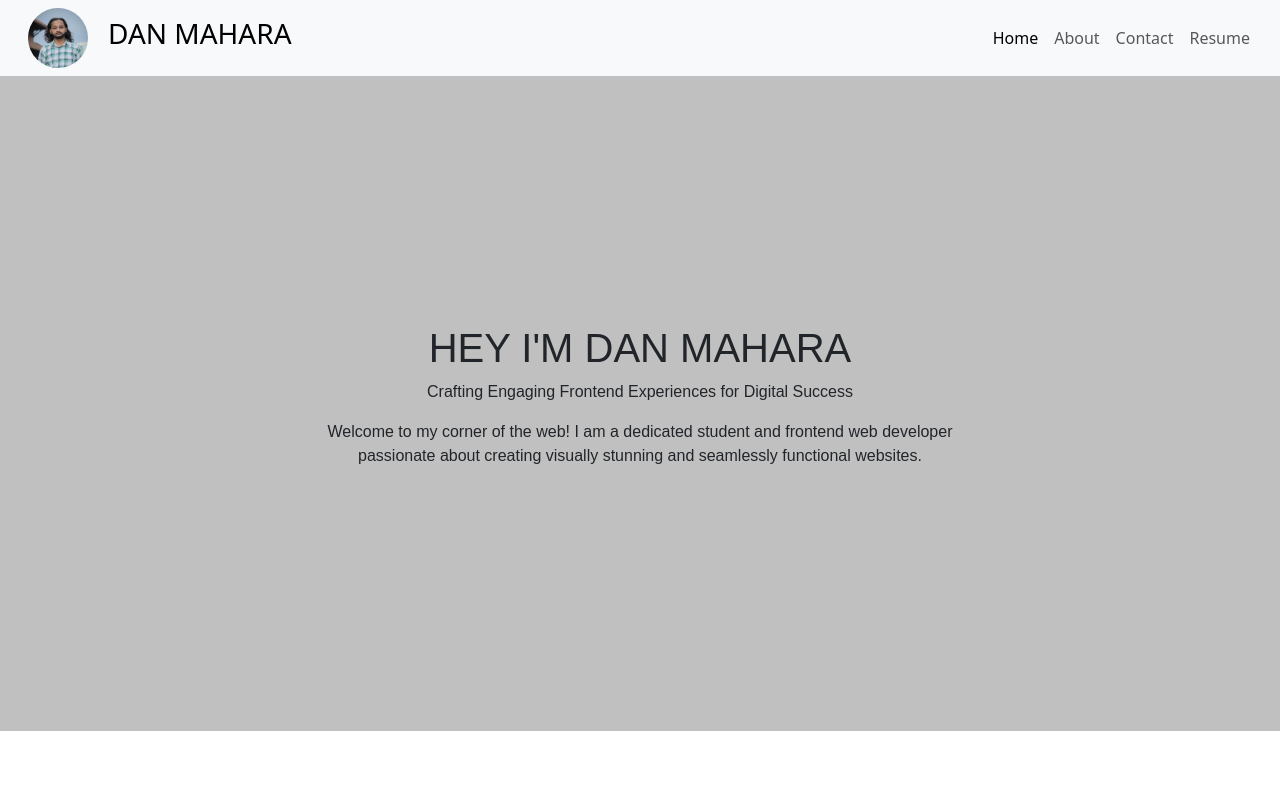
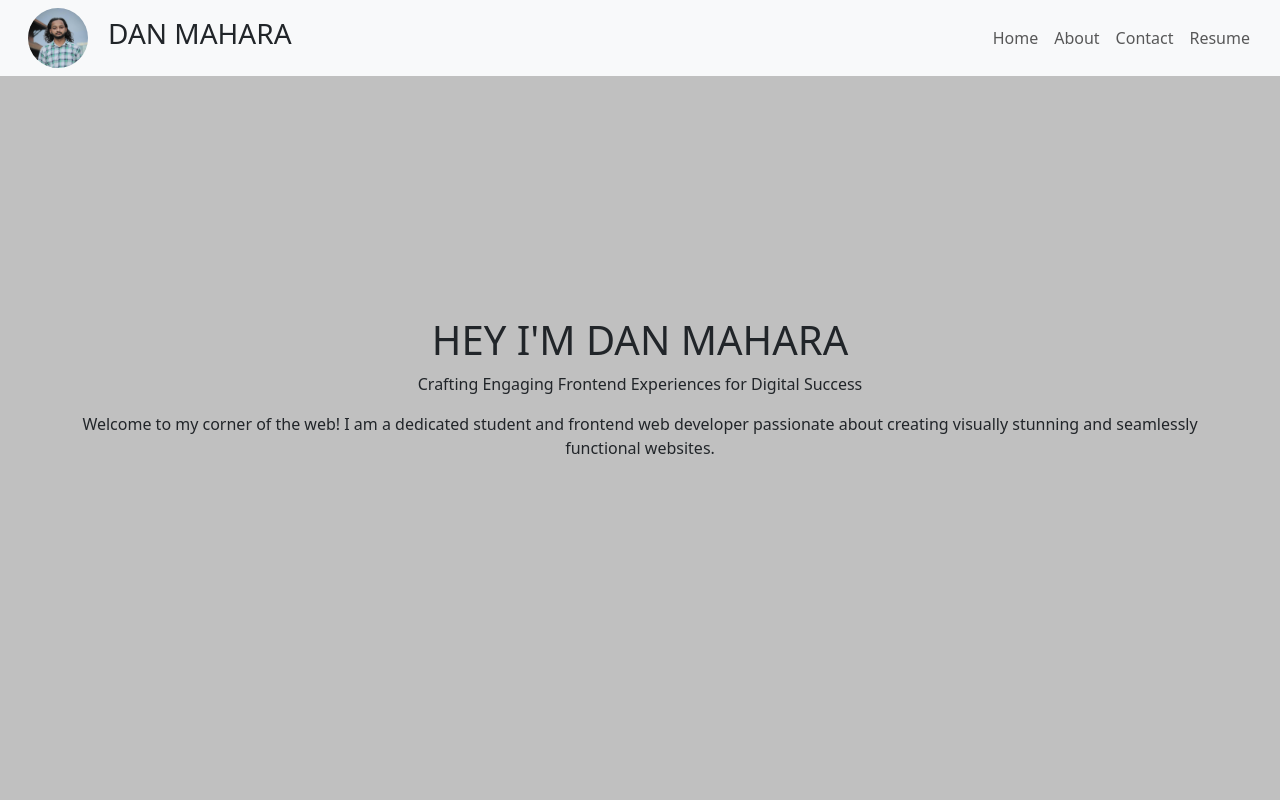
Before and after one commit to danmahara/portfolio, a PHP site: page / in a window 1280 px wide. Run offline with PHP 8.4, Linux system fonts and the light colour scheme; data that the repository does not hold is empty; some libraries are stand-ins or nearby versions.

Commit message:
styling changes

```diff
--- a/header.html
+++ b/header.html
@@ -11,45 +11,14 @@
     <script src="https://cdn.jsdelivr.net/npm/bootstrap@5.3.2/dist/js/bootstrap.bundle.min.js"
         integrity="sha384-C6RzsynM9kWDrMNeT87bh95OGNyZPhcTNXj1NW7RuBCsyN/o0jlpcV8Qyq46cDfL"
         crossorigin="anonymous"></script>
+    <link rel="stylesheet" href="style.css">
 </head>
 
-
-<style>
-    * {
-        margin: 0px;
-        padding: 0px;
-    }
-
-    #name {
-        color: black;
-    }
-
-
-    .myImage {
-        height: 60px;
-        width: 60px;
-        border-radius: 50%;
-        margin-right: 20px;
-        overflow: hidden;
-    }
-
-    .leftDiv {
-        display: flex;
-        justify-content: left;
-        align-items: center;
-    }
-
-    .navDiv {
-        display: flex;
-        justify-content: right;
-        align-items: center;
-        margin-right: 10px;
-    }
-</style>
 <nav class="navbar navbar-expand-lg bg-body-tertiary">
     <div class="container-fluid leftDiv">
         <a class="navbar-brand" href="index.php"></a>
-        <img class="myImage" src="image/img.jpg" alt="my img">
+        <!-- img-fluid for image responsive -->
+        <img class="myImage img-fluid" src="image/img.jpg" alt="my img">
         <h3 id="name">DAN MAHARA</h3>
         <button class="navbar-toggler" type="button" data-bs-toggle="collapse" data-bs-target="#navbarNavAltMarkup"
             aria-controls="navbarNavAltMarkup" aria-expanded="false" aria-label="Toggle navigation">
@@ -58,10 +27,20 @@
 
         <div class="collapse navbar-collapse navDiv" id="navbarNavAltMarkup">
             <div class="navbar-nav toogledNavs">
-                <a class="nav-link active" aria-current="page" href="index.php">Home</a>
+                <!-- <a class="nav-link " aria-current="page" href="index.php">Home</a>
                 <a class="nav-link" href="about.php">About</a>
                 <a class="nav-link" href="contact.php">Contact</a>
-                <a class="nav-link" href="resume.php">Resume</a>
+                <a class="nav-link" href="resume.php">Resume</a> -->
+
+                <a class="nav-link <?php echo($currentPage==='index.php' ) ? 'active' : '' ; ?> " aria-current="page"
+                    href="index.php">Home</a>
+                <a class="nav-link <?php echo ($currentPage === 'about.php') ? 'active' : ''; ?>"
+                    href="about.php">About</a>
+                <a class="nav-link <?php echo ($currentPage === 'contact.php') ? 'active' : ''; ?>"
+                    href="contact.php">Contact</a>
+                <a class="nav-link <?php echo ($currentPage === 'resume.php') ? 'active' : ''; ?>"
+                    href="resume.php">Resume</a>
+
                 <!-- <a class="nav-link disabled" aria-disabled="true">Disabled</a> -->
             </div>
         </div>
--- a/index.php
+++ b/index.php
@@ -1,38 +1,19 @@
 <?php
 require_once("header.html");
 ?>
-<style>
-    .body {
-        display: flex;
-        background-color: silver;
-        height: 655px;
-        width: 100%;
-        align-items: center;
-        justify-content: center;
 
-    }
-    .centerBody {
-        display: flex;
-        flex-direction: column;
-        justify-content: center;
-        text-align: center;
-        width: 700px;
-        font-family:Nunito,sans-serif;
-    }
+<body>
 
-</style>
-
-<div class="body">
-    <div class="centerBody">
-        <div class="heading">
-            <h1>HEY I'M DAN MAHARA</h1>
-            <p>Crafting Engaging Frontend Experiences for Digital Success</p>
-        </div>
-        <div class="heading2">
-
-            <p>Welcome to my corner of the web! I am a dedicated student and frontend web developer passionate about creating
-                visually
-                stunning and seamlessly functional websites.</p>
+    <div class="container indexBody">
+        <div class="row indexRow">
+            <div class="col-lg-8 mx-auto heading">
+                <h1>HEY I'M DAN MAHARA</h1>
+                <p>Crafting Engaging Frontend Experiences for Digital Success</p>
+            </div>
+            <div class="mx-auto heading2">
+                <p>Welcome to my corner of the web! I am a dedicated student and frontend web developer passionate about
+                    creating visually stunning and seamlessly functional websites.</p>
+            </div>
         </div>
     </div>
-</div>
+</body>
--- a/style.css
+++ b/style.css
@@ -6,8 +17,25 @@
     padding: 0px;
 }
 
-#name {
-    color: black;
+
+/* style.css */
+
+.navbar-nav .nav-link.active {
+    color: red;
+    /* Set the text color to red */
+    /* background-color: transparent !important; */
+    /* Optional: Set the background color to transparent */
+    /* Add any other styles you want for the active tab */
+}
+
+/* Optional: Hover effect for the active tab */
+.navbar-nav .nav-link.active:hover {
+    color: darkred;
+    /* Set the hover text color to a darker shade of red */
+}
+
+a:hover {
+    color: red;
 }
 
 
@@ -36,15 +64,30 @@
 
 /* for index.php file */
 
-.body {
+body,
+html {
+    height: 100vh;
+    margin: 0;
+    background-color: silver;
+}
+
+.indexBody {
     display: flex;
-    background-color: silver;
-    height: 655px;
-    width: 100%;
+    flex-direction: column;
+    justify-content: center;
     align-items: center;
+    height: 80vh;
+}
+
+.indexRow {
+    display: flex;
+    flex-direction: column;
     justify-content: center;
+    align-items: center;
+    text-align: center;
 
 }
+
 
 .centerBody {
     display: flex;
```
Also changed, not shown: other parts of style.css (+56 -3 lines), about.php (+8 -18 lines), contact.php (+0 -36 lines), resume.php (+6 -2 lines).
